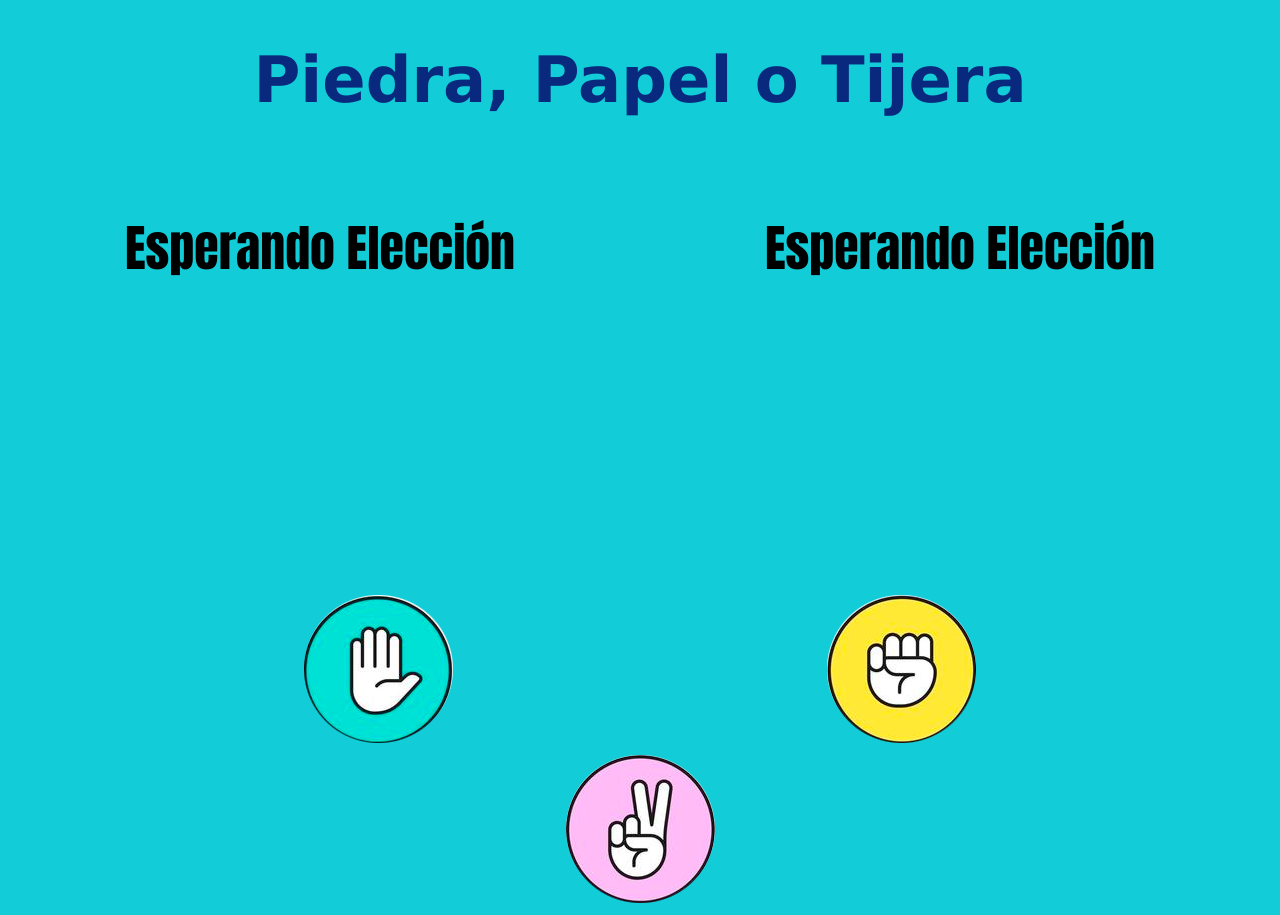
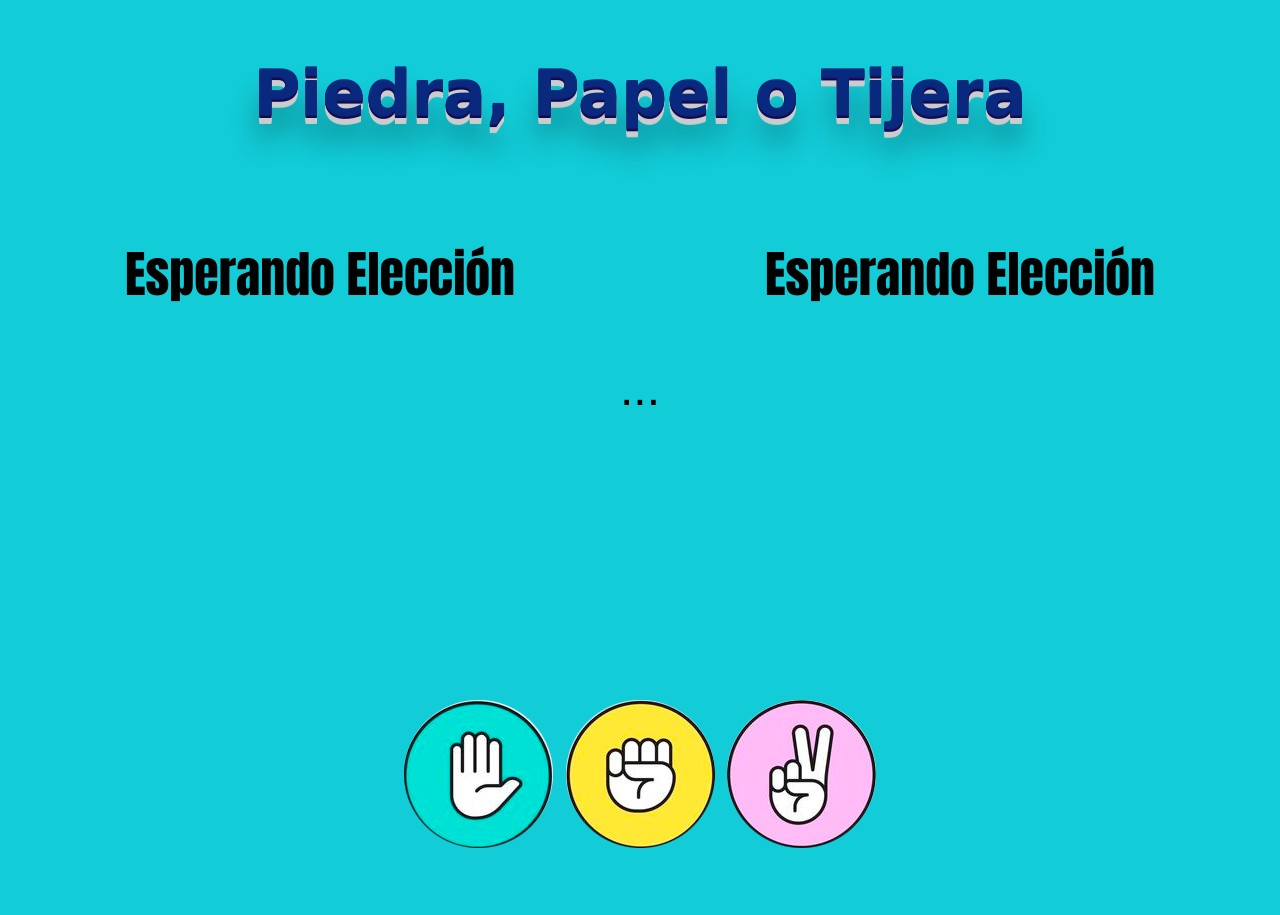
Before and after one commit to Juan-Code-Gomez/PiedraPapelTijera, a plain HTML site: page index.html in a window 1280 px wide. After the commit the page ends 860 px from the top, so only its background shows below. Drawn offline with Linux system fonts and the light colour scheme.

Commit message:
Se agregan los ultimos diseños

```diff
--- a/css/style.css
+++ b/css/style.css
@@ -38,7 +38,20 @@ h1{
     font-size: 50px;
 }
 
-.handButton{
+h1{
+    -webkit-animation: bounce 0.3s ease infinite alternate;
+    line-height: 100px;
+	 text-shadow: 0 1px 0 rgb(50, 49, 153), 0 2px 0 rgb(62, 48, 141), 0 3px 0 rgb(30, 37, 124), 0 4px 0 #ccc, 0 5px 0 #ccc, 0 6px 0 transparent, 0 7px 0 transparent, 0 8px 0 transparent, 0 9px 0 transparent, 0 10px 10px rgba(0, 0, 0, .6);
+}
+
+@-webkit-keyframes bounce {
+    100% {
+        top: -30px;
+        text-shadow: 0 1px 0 rgb(22, 20, 104), 0 2px 0 rgb(19, 7, 71), 0 3px 0 rgb(8, 7, 77), 0 4px 0 #ccc, 0 5px 0 #ccc, 0 6px 0 #ccc, 0 7px 0 #ccc, 0 8px 0 #ccc, 0 9px 0 #ccc, 0 30px 30px rgba(0, 0, 0, .3);
+   }
+}
+
+.container{
     border-radius: 50%;
     margin-top: 260px;
     width: 100%;
@@ -47,14 +60,41 @@ h1{
     font-size: 50px;
 }
 
-.handButton span{
-    display: inline-block;
-    width: 10.2em;
+#resultado{
+    text-transform: Uppercase;
+    margin-bottom: .5em;
+    font-family: 'Rubik', sans-serif;
+    font-size: 3rem;
 }
 
-.handButton span.grow{
-    transition: all 0.2s ease-in-out;
+
+
+.paper:hover{
+    transition:all .5s ease-in-out;
+    -webkit-transform:scale(1.3);transform:scale(1.3);
 }
-.handButton span.grow{
-    transform: scale(1.5);
+
+.paper{
+    transition:all .5s ease-in-out;
+    overflow: hidden;
 }
+
+.rock:hover{
+    transition:all .5s ease-in-out;
+    -webkit-transform:scale(1.3);transform:scale(1.3);
+}
+
+.rock{
+    transition:all .5s ease-in-out;
+    overflow: hidden;
+}
+
+.scissors:hover{
+    transition:all .5s ease-in-out;
+    -webkit-transform:scale(1.3);transform:scale(1.3);
+}
+
+.scissors{
+    transition:all .5s ease-in-out;
+    overflow: hidden;
+}
--- a/index.html
+++ b/index.html
@@ -17,14 +17,14 @@
 <div id="eleccionCpu">
 
 </div>
-<div id="resultado">
-
+<div class="">
+    <span id="resultado">...</span>
 </div>
-<div class="container">
-    <div class="handButton">
-        <span class="hand1" onclick="hand1Funtion()"> <img src="./images/Papel.png" alt=""></span>
-        <span class="hand2" onclick="hand2Funtion()"><img src="./images/Piedra.png" alt=""></span>
-        <span class="hand3" onclick="hand3Funtion()"><img src="./images/Tijeras.png" alt=""></span>
+<div class="">
+    <div class="container">
+        <span class="hand1" onclick="hand1Funtion()"> <img class="paper" src="./images/Papel.png" alt=""></span>
+        <span class="hand2" onclick="hand2Funtion()"><img class="rock" src="./images/Piedra.png" alt=""></span>
+        <span class="hand3" onclick="hand3Funtion()"><img class="scissors" src="./images/Tijeras.png" alt=""></span>
     </div>
 </div>
     <script src="./js/logic.js"></script>
```
